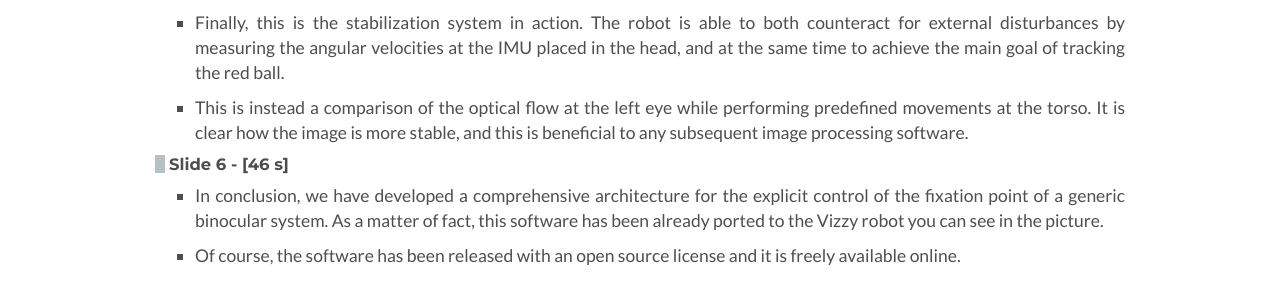
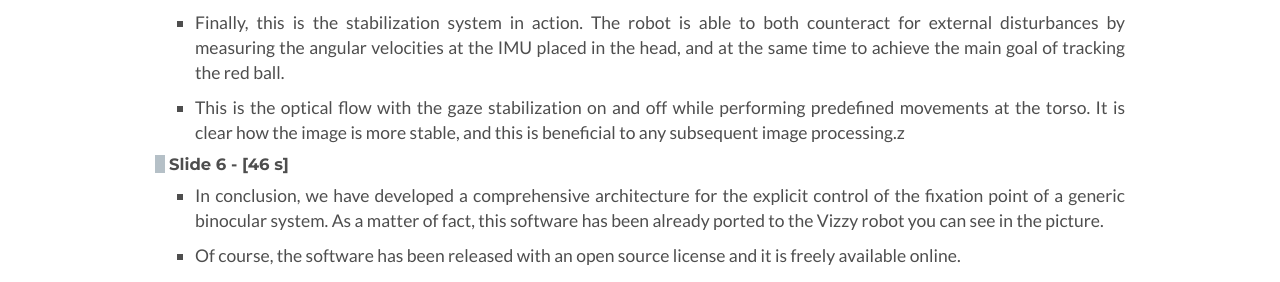
Before and after one commit to alecive/alecive.github.io, a Jekyll site: the page built from _posts/2016-06-11-RSS16.md, in a window 1280 px wide and 900 px high, scrolled down 1231 px. Shown: the part 163-445 px from the top of the window. Built offline with Jekyll 4.4.1, drawn with Linux system fonts in a browser that asks for light colours; some web fonts are replaced.

Commit message:
Updated the speech

```diff
--- a/_posts/2016-06-11-RSS16.md
+++ b/_posts/2016-06-11-RSS16.md
@@ -47,7 +47,7 @@ article: yes
 
  * Finally, this is the stabilization system in action. The robot is able to both counteract for external disturbances by measuring the angular velocities at the IMU placed in the head, and at the same time to achieve the main goal of tracking the red ball.
 
- * This is instead a comparison of the optical flow at the left eye while performing predefined movements at the torso. It is clear how the image is more stable, and this is beneficial to any subsequent image processing software.
+ * This is the optical flow with the gaze stabilization on and off while performing predefined movements at the torso. It is clear how the image is more stable, and this is beneficial to any subsequent image processing.z
 
 #### Slide 6 - [46 s]
 
```
